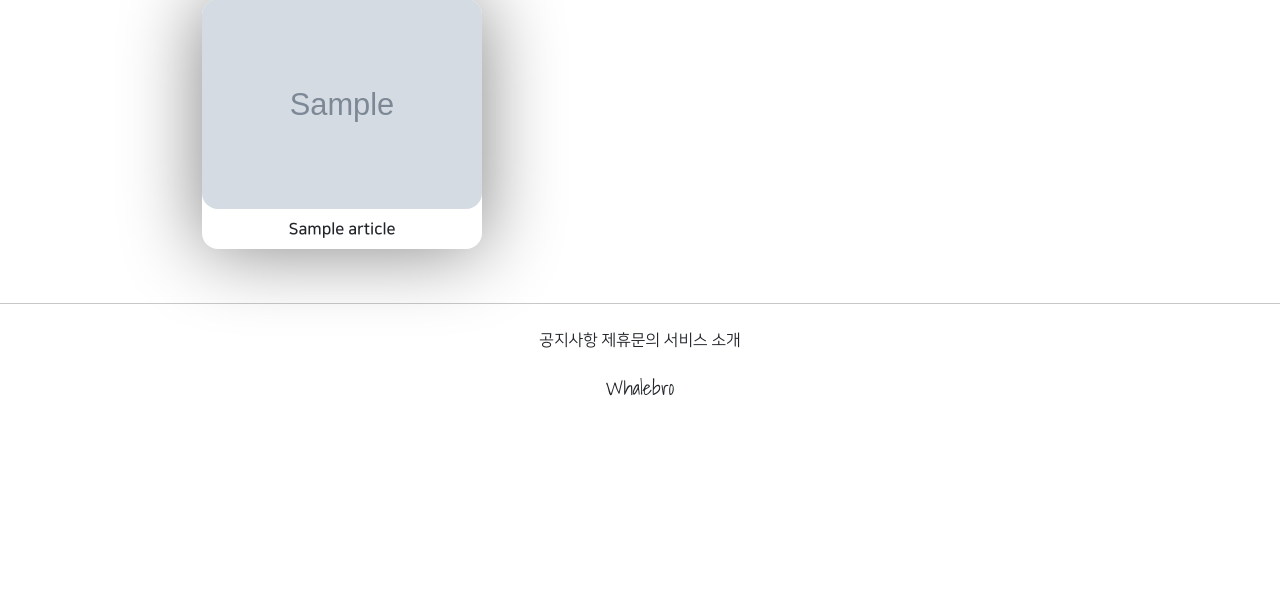
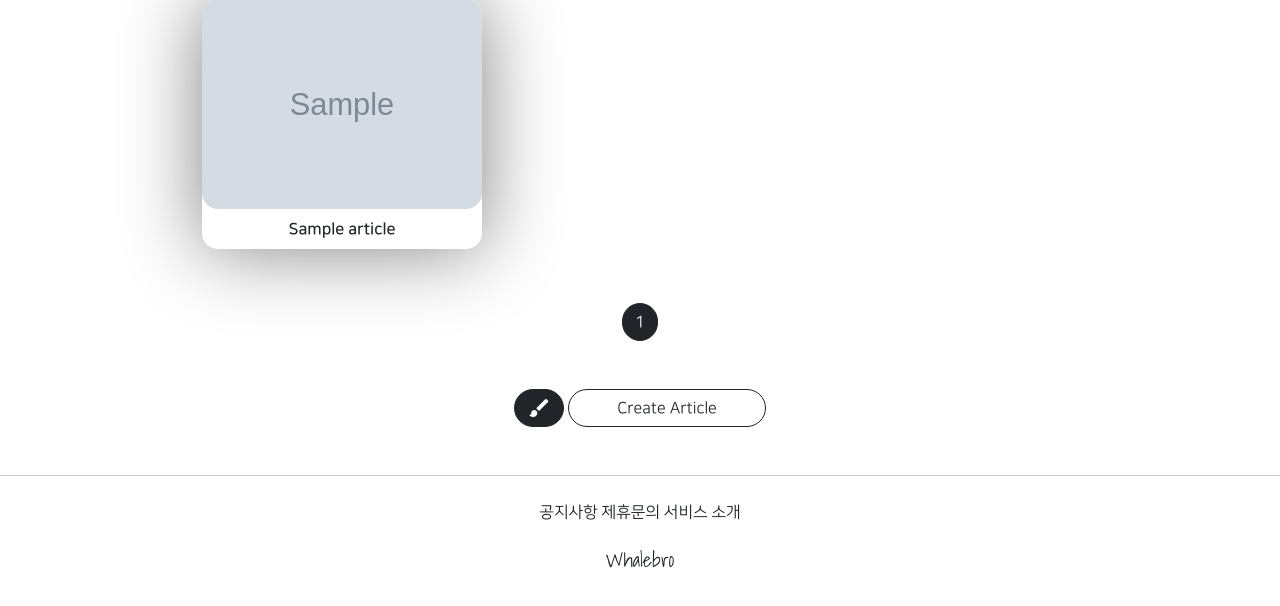
Before and after one commit to tkxksdl2/gis_6, a Django app: page /articles/list/ in a window 1280 px wide. Shown: the part 194-800 px from the top of the page. Run offline with Django 3.2, Linux system fonts and the light colour scheme; tables that the repository leaves empty hold one stand-in row (values such as "Sample post"); grey boxes marked "Sample" are stand-in pictures; parts of the project's set-up code (start-up, migrations or seed data) failed here and were passed over; some libraries are stand-ins or nearby versions.

Commit message:
08/05 6ban class commit 4. Article list

```diff
--- a/articleapp/templates/articleapp/list.html
+++ b/articleapp/templates/articleapp/list.html
@@ -36,4 +36,34 @@
 
     <script src="{% static 'js/magicgrid.js' %}"></script>
 
+    <div class="text-center">
+        {% if page_obj.has_previous %}
+            <a href="?page={{ page_obj.previous_page_number }}"
+            class="btn btn-secondary rounded-pill">
+            {{ page_obj.previous_page_number }}
+            </a>
+        {% endif %}
+            <a href="#"
+            class="btn btn-dark rounded-pill">
+                {{ page_obj.number }}
+            </a>
+        {% if page_obj.has_next %}
+            <a href="?page={{ page_obj.next_page_number }}"
+            class="btn btn-secondary rounded-pill">
+            {{ page_obj.next_page_number }}
+            </a>
+        {% endif %}
+    </div>
+
+    <div class="text-center my-5">
+        <a href="{% url 'articleapp:create' %}"
+        class="btn btn-dark rounded-pill material-icons">
+            brush
+        </a>
+        <a href="{% url 'articleapp:create' %}"
+        class="btn btn-outline-dark rounded-pill px-5">
+            Create Article
+        </a>
+    </div>
+
 {% endblock %}
--- a/articleapp/views.py
+++ b/articleapp/views.py
@@ -55,4 +55,4 @@
     model = Article
     context_object_name = 'article_list'
     template_name = 'articleapp/list.html'
-    paginate_by = 20
+    paginate_by = 1
```
